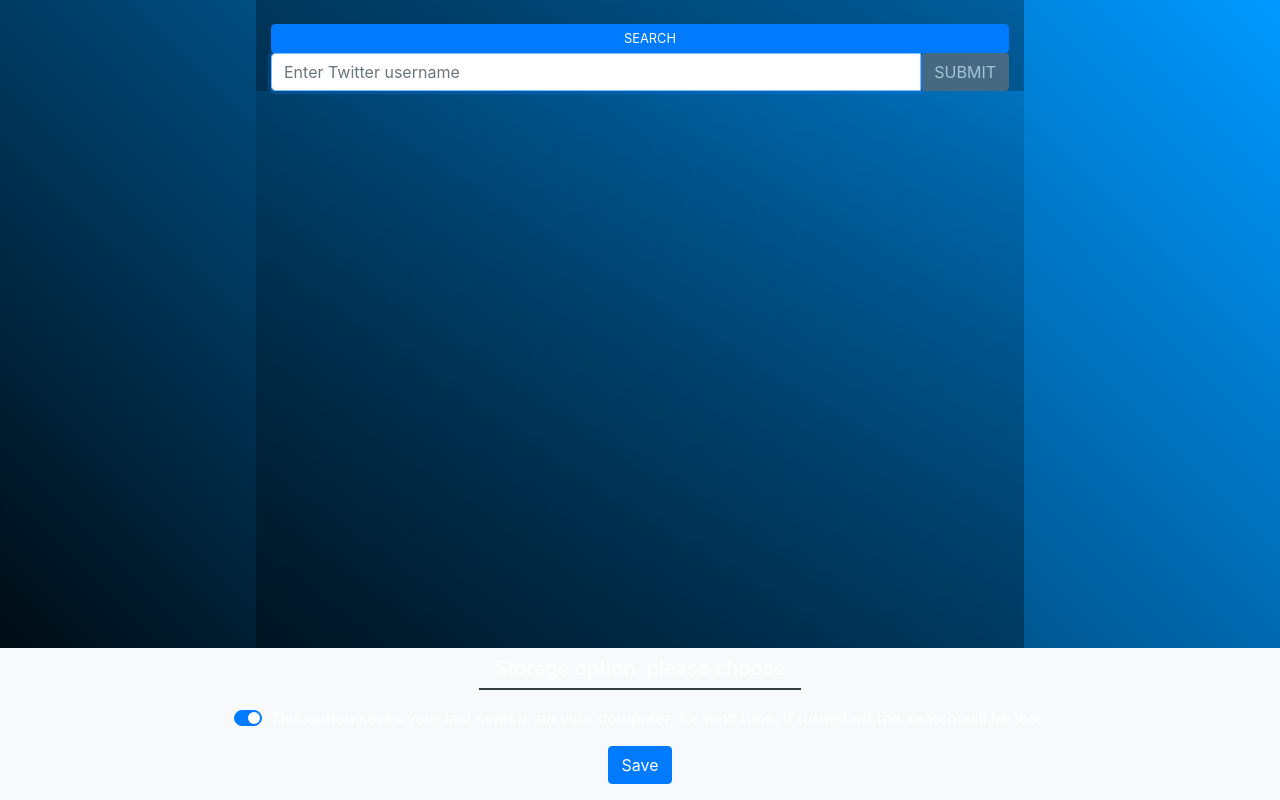
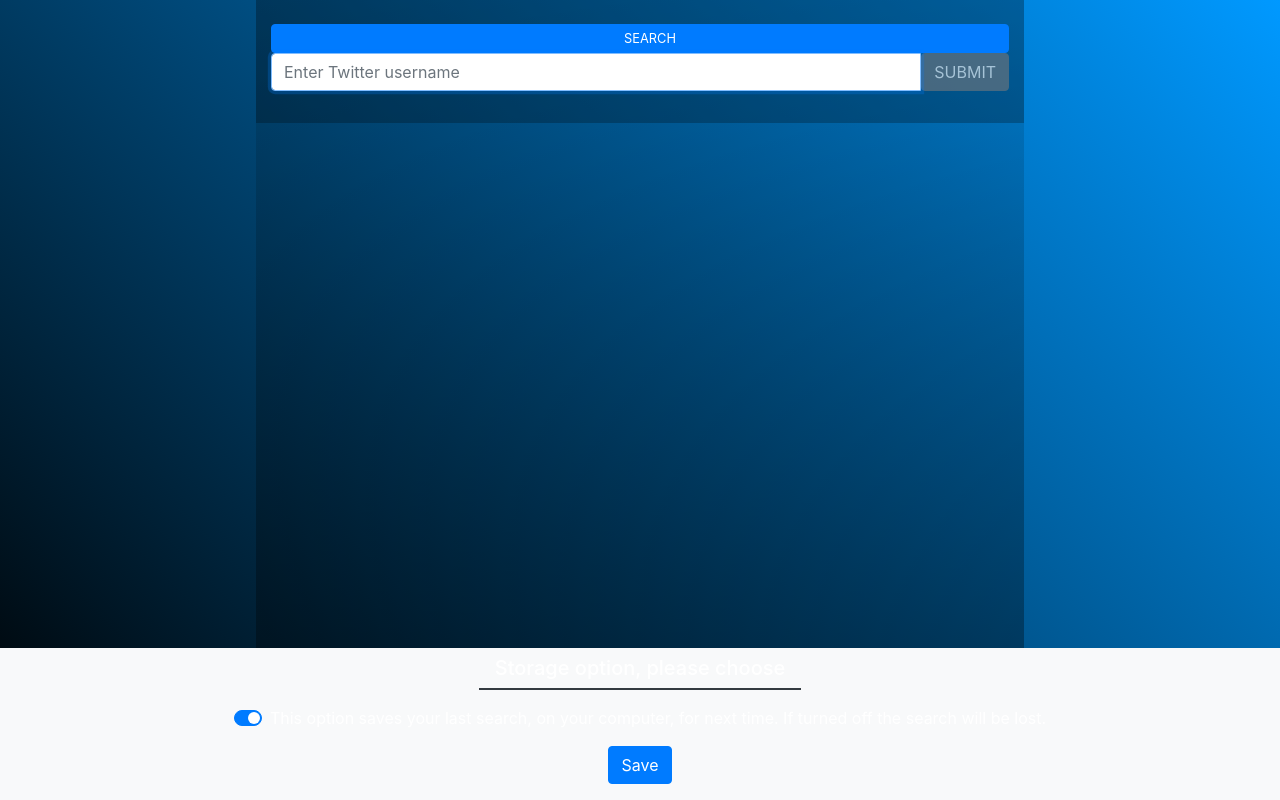
Before and after one commit to schrimy/twi-likes, a React (Create React App) app: page / in a window 1280 px wide. Built offline with nearby package versions, Linux system fonts and the light colour scheme.

Commit message:
style: update padding
padding for the loader, alert and likes /faves list
updated to have better aesthetic layout

```diff
--- a/src/App.js
+++ b/src/App.js
@@ -29,7 +29,7 @@ function App(props) {
         {
           user !== undefined && (
             <div className='dark-top container d-flex flex-column mb-1 rounded-bottom'>
-              <span className='pt-3 pb-2'>Tweets liked by:</span>
+              <span className='pt-1 pb-2'>Tweets liked by:</span>
               <UserInfo userData={ user } />
             </div>
           )
--- a/src/containers/TwitUserForm.js
+++ b/src/containers/TwitUserForm.js
@@ -98,14 +98,16 @@ const TwitUserForm = (props) => {
                     </form>
                 </div>
             </div>
-            <div className='d-flex justify-content-center'>
+            <div className='d-flex justify-content-center pt-3 pb-3'>
                 <div className='spinner-border' role='status' ref={ spinner }>
                     <span className='sr-only'>Loading...</span>
                 </div>
             </div>
             {
                 userError &&(
-                    <Alert cb={ setUserError } />
+                    <div className='container pt-2'>
+                        <Alert cb={ setUserError } />
+                    </div>
                 )
             }
         </div>
```
